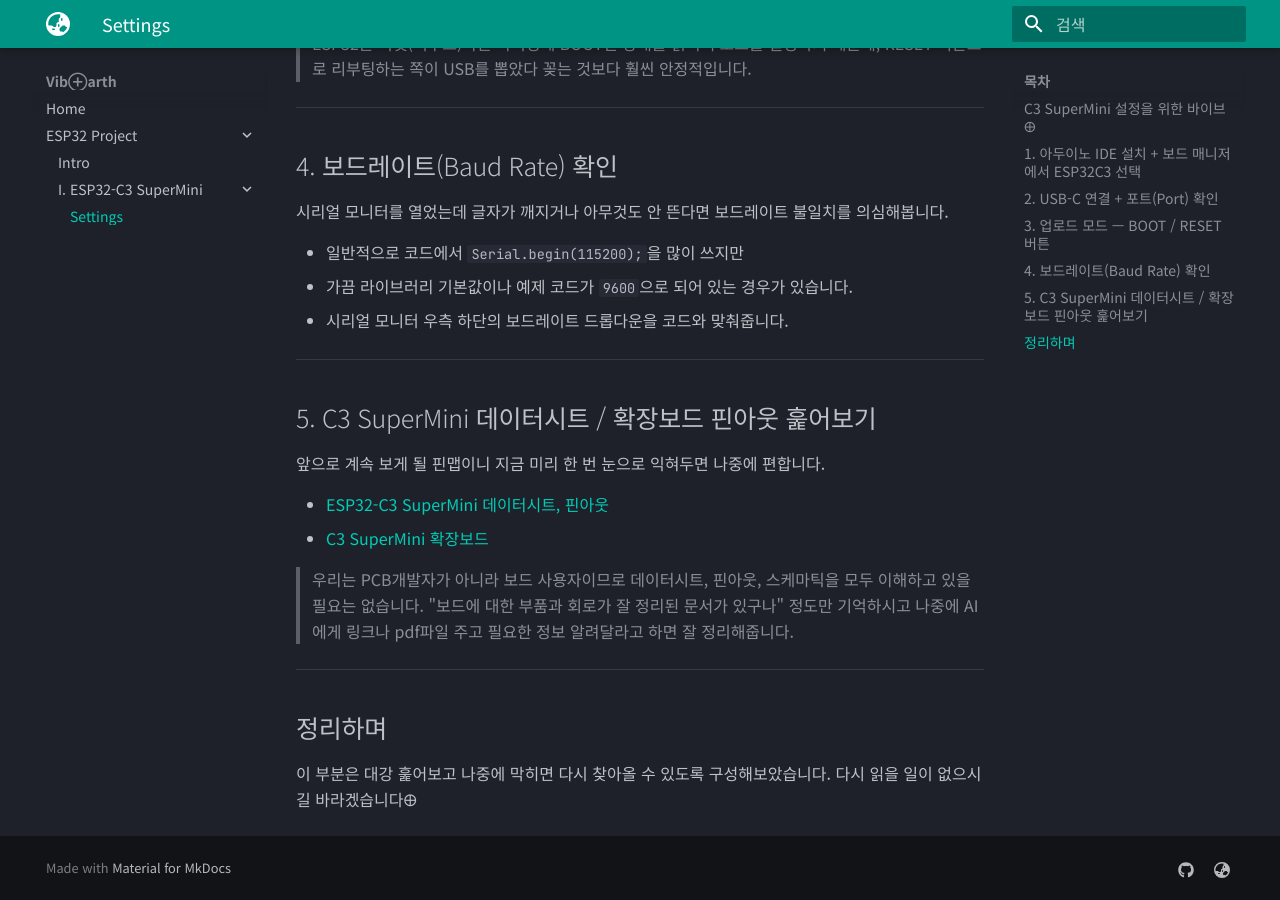
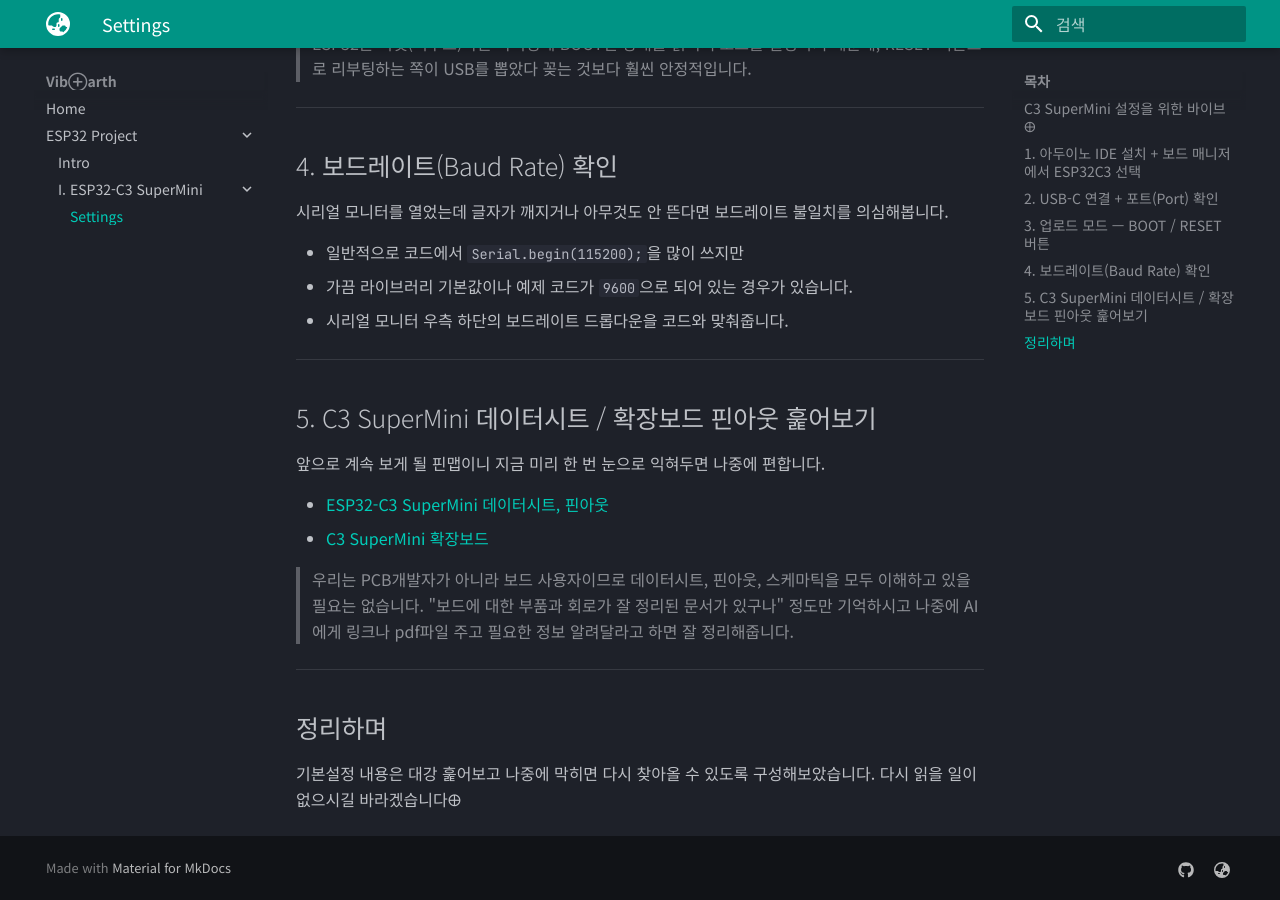
Before and after one commit to VibEarth/VibEarth.github.io, an MkDocs documentation site: the page built from docs/esp32/c3/settings.md, in a window 1280 px wide and 900 px high, scrolled down 1642 px. Built offline with MkDocs 1.6.1 and Material for MkDocs 9.7.7, drawn with Linux system fonts in a browser that asks for light colours.

Commit message:
vault backup: 2026-06-30 23:29:19

```diff
--- a/docs/esp32/c3/settings.md
+++ b/docs/esp32/c3/settings.md
@@ -82,5 +82,5 @@ SuperMini C3에는 작은 버튼 두 개가 있습니다 — BOOT와 RESET
 
 ## 정리하며
 
-이 부분은 대강 훑어보고 나중에 막히면 다시 찾아올 수 있도록 구성해보았습니다.
+기본설정 내용은 대강 훑어보고 나중에 막히면 다시 찾아올 수 있도록 구성해보았습니다.
 다시 읽을 일이 없으시길 바라겠습니다🜨
```
Also changed, not shown: 1 other file.
